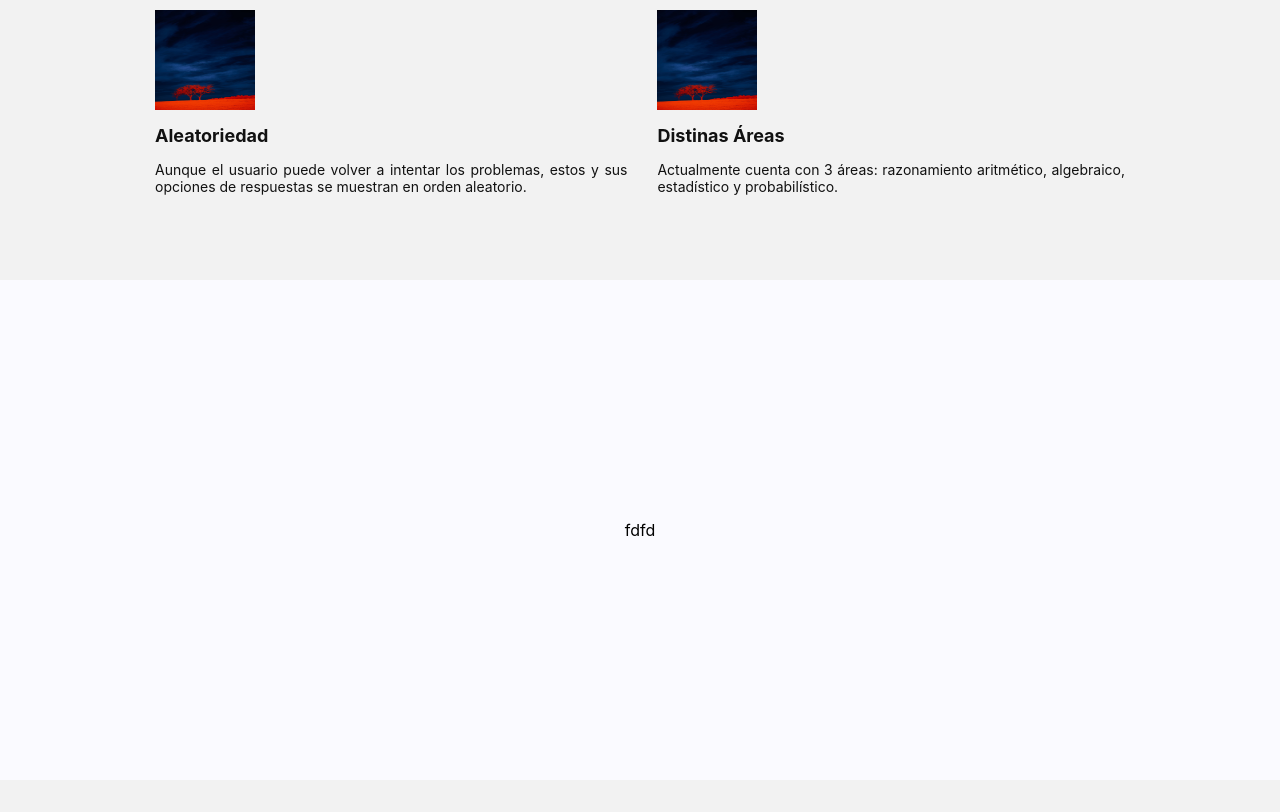
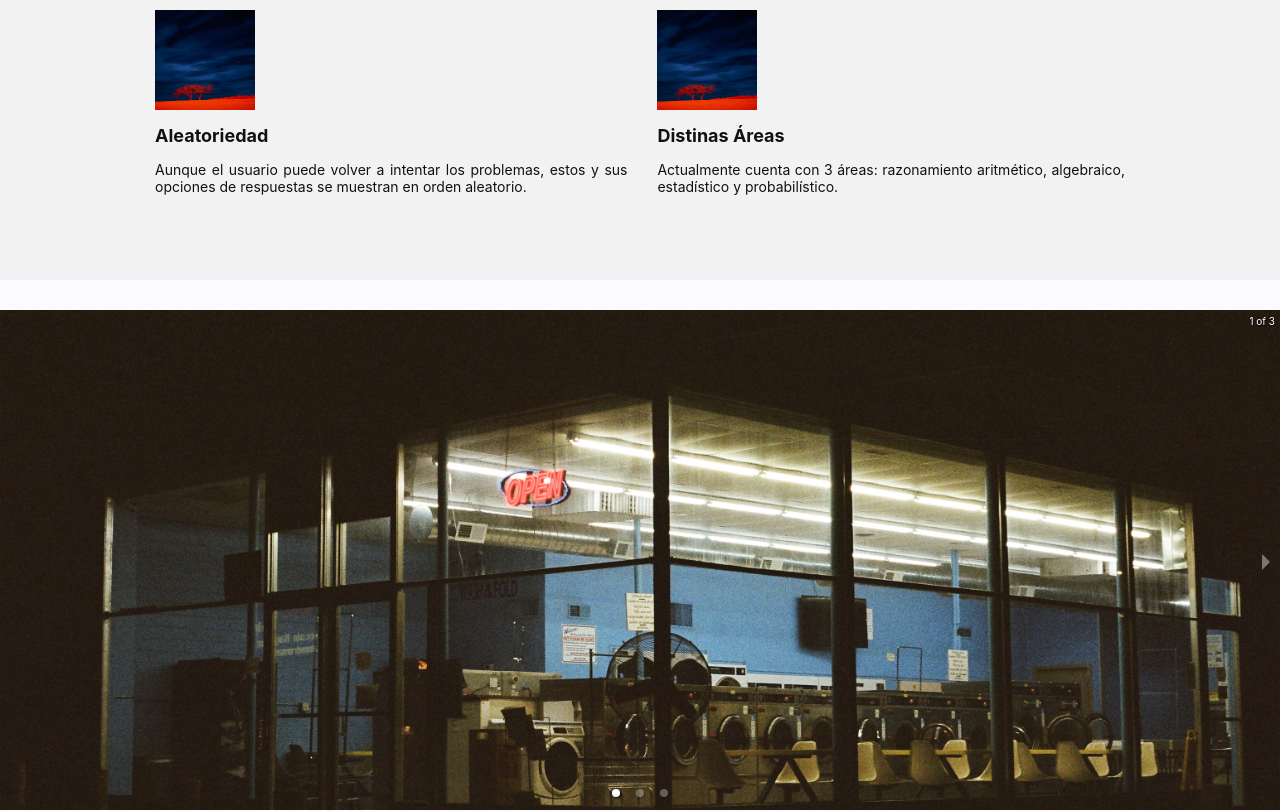
Before and after one commit to gerardogaravito/math-logic, a Next.js app: page / in a window 1280 px wide. Shown: the part 1620-2432 px from the top of the page. Built offline with nearby package versions, Linux system fonts and the light colour scheme.

Commit message:
🚀 Implemented carrousell

```diff
--- a/components/Carrousell/index.js
+++ b/components/Carrousell/index.js
@@ -1,12 +1,30 @@
 import React from 'react'
 import {
-  Container
+  Container,
+  Image,
+  Frame,
+  Legend
 } from './styles'
+import "react-responsive-carousel/lib/styles/carousel.min.css"; // requires a loader
+import { Carousel } from 'react-responsive-carousel';
 
 export const Carrousell = () => {
   return (
     <Container>
-      fdfd
+      <Carousel>
+        <Frame>
+          <Image src='test.jpg' />
+          <Legend>test</Legend>
+        </Frame>
+        <Frame>
+          <Image src='test.jpg' />
+          <Legend>test</Legend>
+        </Frame>
+        <Frame>
+          <Image src='test.jpg' />
+          <Legend>test</Legend>
+        </Frame>
+      </Carousel>
     </Container>
   )
 }
--- a/components/Carrousell/styles.js
+++ b/components/Carrousell/styles.js
@@ -4,9 +4,26 @@ import { colors } from 'globalStyles/stylesVariables';
 
 export const Container = styled.div`
   width: 100%;
-  height: 500px;
+  height: 600px;
   display: flex;
   align-items: center;
   justify-content: center;
   background-color: ${colors.white};
 `
+
+export const Frame = styled.div`
+  overflow: hidden;
+  height: 500px;
+  object-fit: cover;
+  display: flex;
+  align-items: center;
+`
+
+export const Image = styled.img`
+  /* height: 400px; */
+`
+
+export const Legend = styled.p`
+  color: ${colors.black};
+  background-color: red;
+`
--- a/components/Navbar/index.js
+++ b/components/Navbar/index.js
@@ -9,6 +9,7 @@ import {
 } from './styles';
 
 export const Navbar = () => {
+
   return(
     <Container>
       <LogoContainer>
--- a/package.json
+++ b/package.json
@@ -20,6 +20,7 @@
     "next": "^10.2.3",
     "react": "^17.0.2",
     "react-dom": "^17.0.2",
+    "react-responsive-carousel": "^3.2.18",
     "styled-components": "^5.3.0"
   }
 }
```
Also changed, not shown: 1 other file (tests, documents, lock files or other folders).
